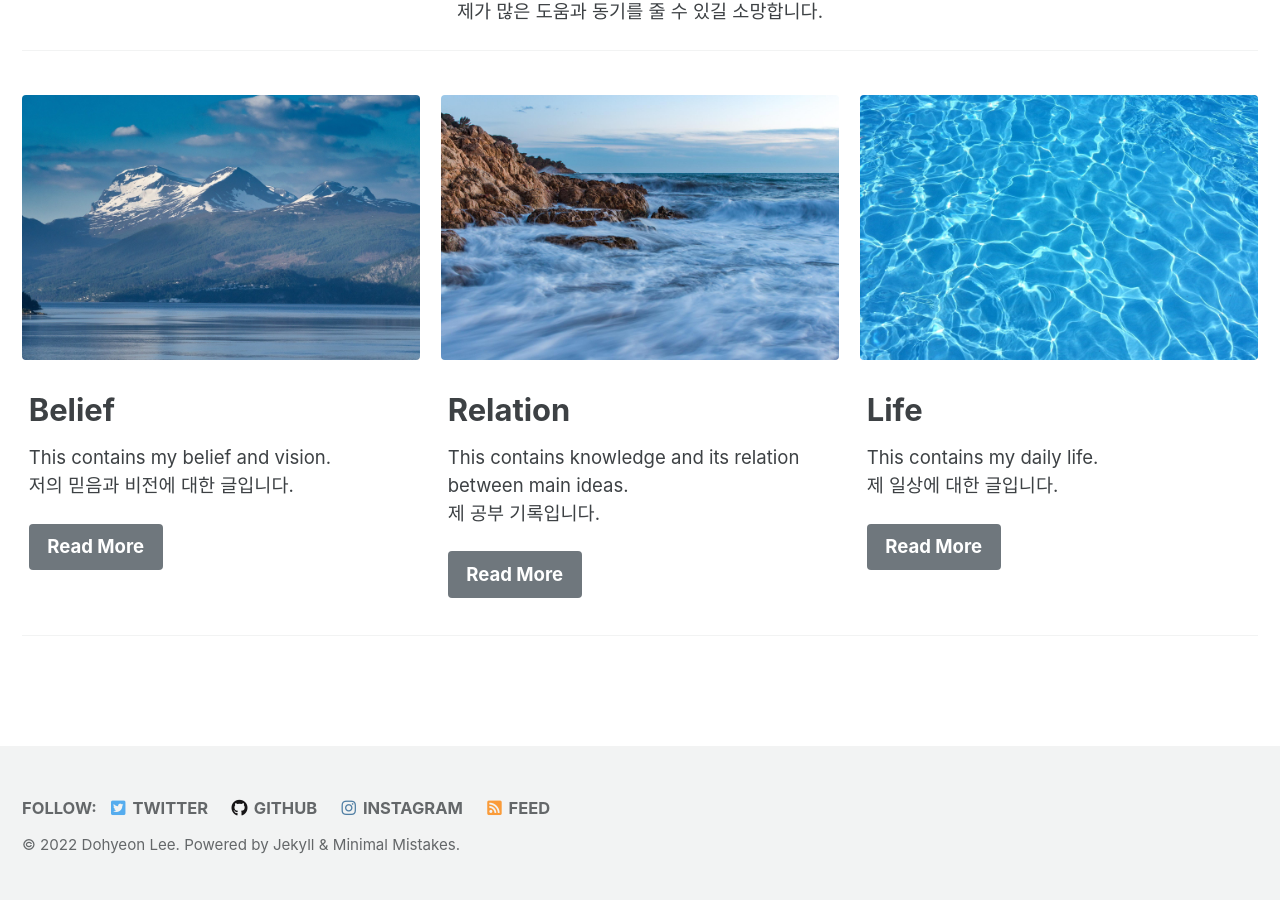
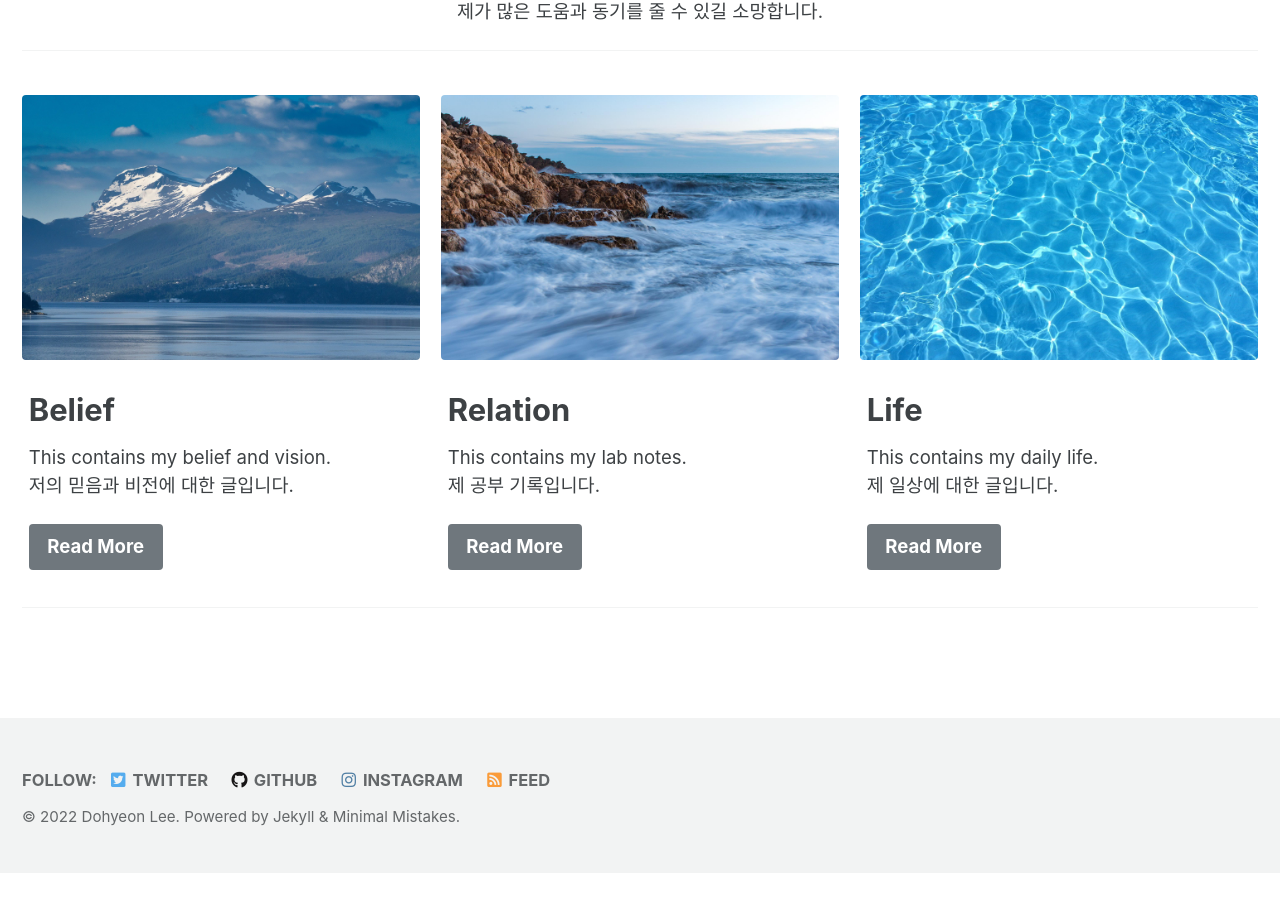
Before and after one commit to Lead-AI-World/Lead-AI-World.github.io, a Jekyll site: the page built from index.md, in a window 1280 px wide and 900 px high, scrolled down 642 px. Built offline with Jekyll 4.4.1, drawn with Linux system fonts in a browser that asks for light colours; cached includes are drawn as plain includes; after the commit the page ends 1515 px from its top, so only the background shows below that.

```diff
--- a/index.md
+++ b/index.md
@@ -20,7 +20,7 @@ feature_row:
   - image_path: /assets/images/relation.jpg
     alt: "Relation"
     title: "Relation"
-    excerpt: "This contains knowledge and its relation between main ideas.<br>제 공부 기록입니다."
+    excerpt: "This contains my lab notes.<br>제 공부 기록입니다."
     url: "/_pages/relation/"
     btn_label: "Read More"
     btn_class: "btn--primary"
```
Also changed, not shown: _pages/belief.md (added), _pages/life.md (added), _pages/relation.md (added).
